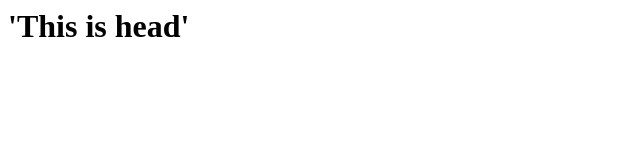
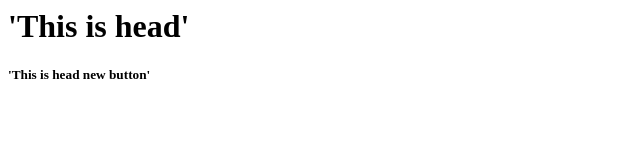
Before and after one commit to jyoti4800/local_repo_push, a plain HTML site: page index.html in a window 1280 px wide. Shown: the whole page, without its empty margins (0-640 px from the left). Drawn offline with Linux system fonts and the light colour scheme.

Commit message:
New text added

```diff
--- a/index.html
+++ b/index.html
@@ -1 +1,2 @@
 <h1> 'This is head' </h1>
+<h5> 'This is head new button' </h5>
```
